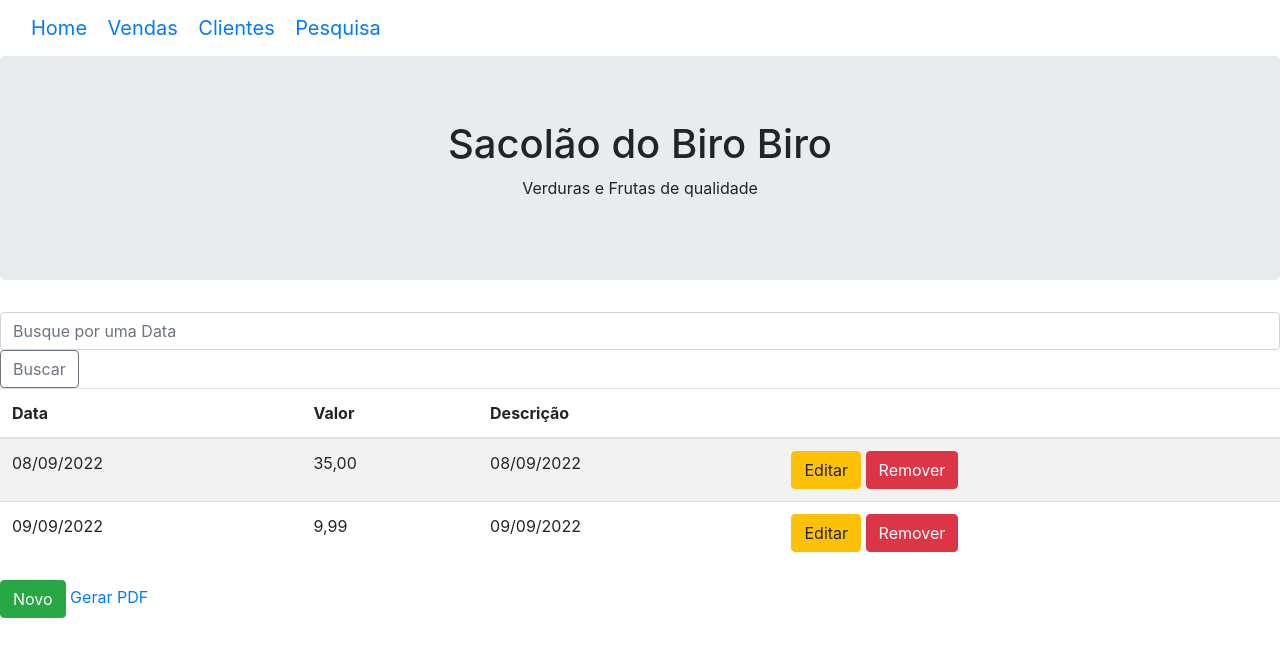
After one commit to yurimelo96/CRUD_PYTHON_DJANGO, a Django app: page /listagem/ in a window 1280 px wide. The commit adds this page. Shown: the top 657 px of the page. Run offline with Django 4.2, Linux system fonts and the light colour scheme; data comes from the database, SQL or seed files in the repository; some libraries are stand-ins or nearby versions.

Commit message:
crud completo

```diff
--- a/contas/models.py
+++ b/contas/models.py
@@ -8,9 +8,8 @@ class Categoria(models.Model):
        return self.nome
 
 class Transacao(models.Model):
-    data = models.DateTimeField()
     descricao = models.CharField(max_length=200)
-    valor = models.DecimalField(max_digits=7, decimal_places=2)
+    valor = models.CharField(max_length=200)
     categoria = models.ForeignKey(Categoria, on_delete=models.CASCADE)
     observacoes = models.TextField()
 
@@ -19,3 +18,14 @@ class Meta:
 
     def __str__(self):
        return self.descricao
+
+class Cliente(models.Model):
+    nome = models.CharField(max_length=200)
+    bairro = models.CharField(max_length=200)
+    endereco = models.CharField(max_length=200)
+
+class MetaC:
+    verbose_name_plural = 'Cliente'
+
+    def __str__(self):
+       return self.nome
--- /dev/null
+++ b/contas/templates/base.html
@@ -0,0 +1,48 @@
+<!DOCTYPE html>
+<html lang="en">
+<head>
+    <meta charset="UTF-8">
+    <title>Document</title>
+    <link rel="stylesheet" href="https://stackpath.bootstrapcdn.com/bootstrap/4.1.3/css/bootstrap.min.css" integrity="sha384-MCw98/SFnGE8fJT3GXwEOngsV7Zt27NXFoaoApmYm81iuXoPkFOJwJ8ERdknLPMO" crossorigin="anonymous">
+    <script src="https://ajax.googleapis.com/ajax/libs/jquery/3.6.0/jquery.min.js"></script>
+    <script src="https://maxcdn.bootstrapcdn.com/bootstrap/3.4.1/js/bootstrap.min.js"></script>
+
+</head>
+<body>
+    <nav class="navbar navbar-inverse">
+        <div class="container-fluid">
+          <div class="navbar-header">
+            <a class="navbar-brand" href="/">Home</a>
+            <a class="navbar-brand" href="{% url 'url_listagem' %}">Vendas</a>
+            <a class="navbar-brand" href="{% url 'url_clientes' %}">Clientes</a>
+            <a class="navbar-brand" href="#">Pesquisa</a>
+          </div>
+        </div>
+      </nav>
+      <div class="jumbotron">
+        <div class="container text-center">
+          <h1>Sacolão do Biro Biro</h1>
+          <p>Verduras e Frutas de qualidade</p>
+        </div>
+      </div>
+    {% block content %}
+
+    {% endblock %}
+    <style>
+        /* Remove the navbar's default margin-bottom and rounded borders */
+        .navbar {
+          margin-bottom: 0;
+          border-radius: 0;
+        }
+
+        /* Add a gray background color and some padding to the footer */
+        footer {
+          background-color: #f2f2f2;
+          padding: 25px;
+        }
+      </style>
+<script src="https://code.jquery.com/jquery-3.3.1.slim.min.js" integrity="sha384-q8i/X+965DzO0rT7abK41JStQIAqVgRVzpbzo5smXKp4YfRvH+8abtTE1Pi6jizo" crossorigin="anonymous"></script>
+<script src="https://cdnjs.cloudflare.com/ajax/libs/popper.js/1.14.3/umd/popper.min.js" integrity="sha384-ZMP7rVo3mIykV+2+9J3UJ46jBk0WLaUAdn689aCwoqbBJiSnjAK/l8WvCWPIPm49" crossorigin="anonymous"></script>
+<script src="https://stackpath.bootstrapcdn.com/bootstrap/4.1.3/js/bootstrap.min.js" integrity="sha384-ChfqqxuZUCnJSK3+MXmPNIyE6ZbWh2IMqE241rYiqJxyMiZ6OW/JmZQ5stwEULTy" crossorigin="anonymous"></script>
+</body>
+</html>
--- a/contas/templates/contas/index.js
+++ /dev/null
@@ -1,5 +0,0 @@
-var dados = []
-
-$(function () {
-    dados = localStorage.getItem("{% for transacao in transacoes %}{{transacao.descricao}}{% endfor %}")
-})
--- a/contas/templates/contas/listagem.html
+++ b/contas/templates/contas/listagem.html
@@ -1,20 +1,43 @@
-<!DOCTYPE html>
-<html lang="en">
-<head>
-    <meta charset="UTF-8">
-    <meta http-equiv="X-UA-Compatible" content="IE=edge">
-    <meta name="viewport" content="width=device-width, initial-scale=1.0">
-    <title>Document</title>
-</head>
-<body>
-    <h2>Listagem</h2>
+{% extends 'base.html' %}
+
+{% block content %}
+            <table class="table table-striped">
+                <thead>
+                    <tr>
+                        <th>Data</th>
+                        <th>Valor</th>
+                        <th>Descrição</th>
+                        <th></th>
+                    </tr>
+                </thead>
+                <tbody>
+                    {% for data in data %}
+                    <tr>
+                        <td>{{ data.descricao }} </td>
+                        <td>{{ data.valor }}</td>
+                        <td>{{ data.descricao}}</td>
+                        <td><a class="btn btn-warning" href="{% url 'url_update' data.id %}">Editar</a>
+                            <a class="btn btn-danger" href="{% url 'url_delete' data.id %}">Remover</a></td>
+
+                    </tr>
 
 
-        {% for transacao in transacoes %}
-        <li>{{transacao.descricao}} - {{ transacao.valor}}<a href="{% url 'url_update' transacao.id %}">Editar</a></li>
-        {% endfor %}
+                    {% endfor %}
+                    <form class"form-inline">
+                        <input class="form-control me-2" type="search" name="q" placeholder="Busque por uma Data">
+                        <button class="btn btn-outline-secondary" type="submit">Buscar</button>
+                    </form>
+                </tbody>
+            </table>
+        </div>
+    </div>
 
-<a href="{% url 'url_nova' %}">Novo</a>
 
-</body>
-</html>
+
+
+
+<a class="btn btn-success" href="{% url 'url_nova' %}">Novo</a>
+<a class="" href="{% url 'url_pdf' %}"> Gerar PDF</a>
+
+
+{% endblock %}
--- a/contas/views.py
+++ b/contas/views.py
@@ -1,6 +1,12 @@
 from django.shortcuts import render, redirect
-from .models import Transacao
-from .form import TransacaoForm
+from .models import Transacao, Cliente
+from .form import TransacaoForm, ClienteForm
+from django.http import FileResponse
+import io
+from reportlab.pdfgen import canvas
+from reportlab.lib.units import inch
+from reportlab.lib.pagesizes import letter
+from django.views.generic.list import ListView
 
 # Create your views here.
 def home(request):
@@ -8,9 +14,17 @@ def home(request):
     return render(request, 'contas/home.html')
 
 def listagem(request):
-    data ={}
-    data['transacoes'] = Transacao.objects.all()
-    return render(request, 'contas/listagem.html', data)
+    if 'q' in request.GET:
+        q = request.GET['q']
+        data = Transacao.objects.filter(descricao__contains=q)
+    else:
+        data = Transacao.objects.all()
+    context = {
+        'data': data
+    }
+
+    return render(request, 'contas/listagem.html', context)
+
 
 def nova_transacao(request):
     data = {}
@@ -40,3 +54,65 @@ def delete(request, pk):
     transacao = Transacao.objects.get(pk=pk)
     transacao.delete()
     return redirect('url_listagem')
+
+def gerarPdf(request):
+    buf = io.BytesIO()
+    c = canvas.Canvas(buf, pagesize=letter, bottomup=0)
+    textob = c.beginText()
+    textob.setTextOrigin(inch, inch)
+    textob.setFont("Helvetica", 14)
+
+    transcoes = Transacao.objects.all()
+
+    lines = []
+    for transacao in transcoes:
+        lines.append(transacao.descricao)
+        lines.append(transacao.observacoes)
+        lines.append(transacao.valor)
+        lines.append("-------------")
+
+    for line in lines:
+        textob.textLine(line)
+
+    c.drawText(textob)
+    c.showPage()
+    c.save()
+    buf.seek(0)
+    return FileResponse(buf, as_attachment=True, filename='relatorio.pdf')
+
+def voltar(request):
+    return redirect('url_listagem')
+
+def listagemC(request):
+    data ={}
+    data['clientes'] = Cliente.objects.all()
+    return render(request, 'contas/clientes.html', data)
+
+def novo_cliente(request):
+    data = {}
+    form = ClienteForm(request.POST or None)
+
+    if form.is_valid():
+        form.save()
+        return redirect('url_clientes')
+
+    data['form'] = form
+    return render(request, 'contas/addclientes.html', data)
+
+def updateC(request, pk):
+    data = {}
+    clientes = Cliente.objects.get(pk=pk)
+    form = ClienteForm(request.POST or None, instance=clientes)
+
+    if form.is_valid():
+        form.save()
+        return redirect('url_clientes')
+
+    data['form'] = form
+    data['cliente'] = clientes
+    return render(request, 'contas/addclientes.html', data)
+
+def deleteC(request, pk):
+    clientes = Cliente.objects.get(pk=pk)
+    clientes.delete()
+    return redirect('url_clientes')
--- a/controle_gastos/urls.py
+++ b/controle_gastos/urls.py
@@ -15,14 +15,18 @@ Including another URLconf
 """
 from django.contrib import admin
 from django.urls import path
-from contas.views import home, listagem, nova_transacao, update, delete
+from contas.views import home, listagem, nova_transacao, update, delete, gerarPdf, listagemC, updateC, deleteC, novo_cliente
 
 urlpatterns = [
     path('admin/', admin.site.urls),
-    path('home/', home),
-    path('', listagem, name='url_listagem'),
+    path('', home),
+    path('listagem/', listagem, name='url_listagem'),
     path('update/<int:pk>/', update, name='url_update'),
     path('delete/<int:pk>/', delete, name='url_delete'),
     path('nova/', nova_transacao, name='url_nova'),
-
+    path('relatorio_pdf/', gerarPdf, name='url_pdf'),
+    path('clientes/', listagemC, name='url_clientes'),
+    path('updateC/<int:pk>/', updateC, name='url_updateC'),
+    path('deleteC/<int:pk>/', deleteC, name='url_deleteC'),
+    path('addclientes/', novo_cliente, name='url_addclientes'),
 ]
```
Also changed, not shown: contas/form.py (+7 -2 lines), contas/templates/contas/addclientes.html (added, +16 -0 lines), contas/templates/contas/clientes.html (added, +41 -0 lines), contas/templates/contas/form.html (+5 -12 lines), contas/templates/contas/home.html (+5 -12 lines), contas/templates/contas/search_venues.html (added, +26 -0 lines), contas/migrations/0006_remove_transacao_data.py (added), contas/migrations/0007_alter_transacao_valor.py (added), contas/migrations/0008_clientes.py (added), contas/migrations/0009_rename_clientes_cliente.py (added), db.sqlite3.
